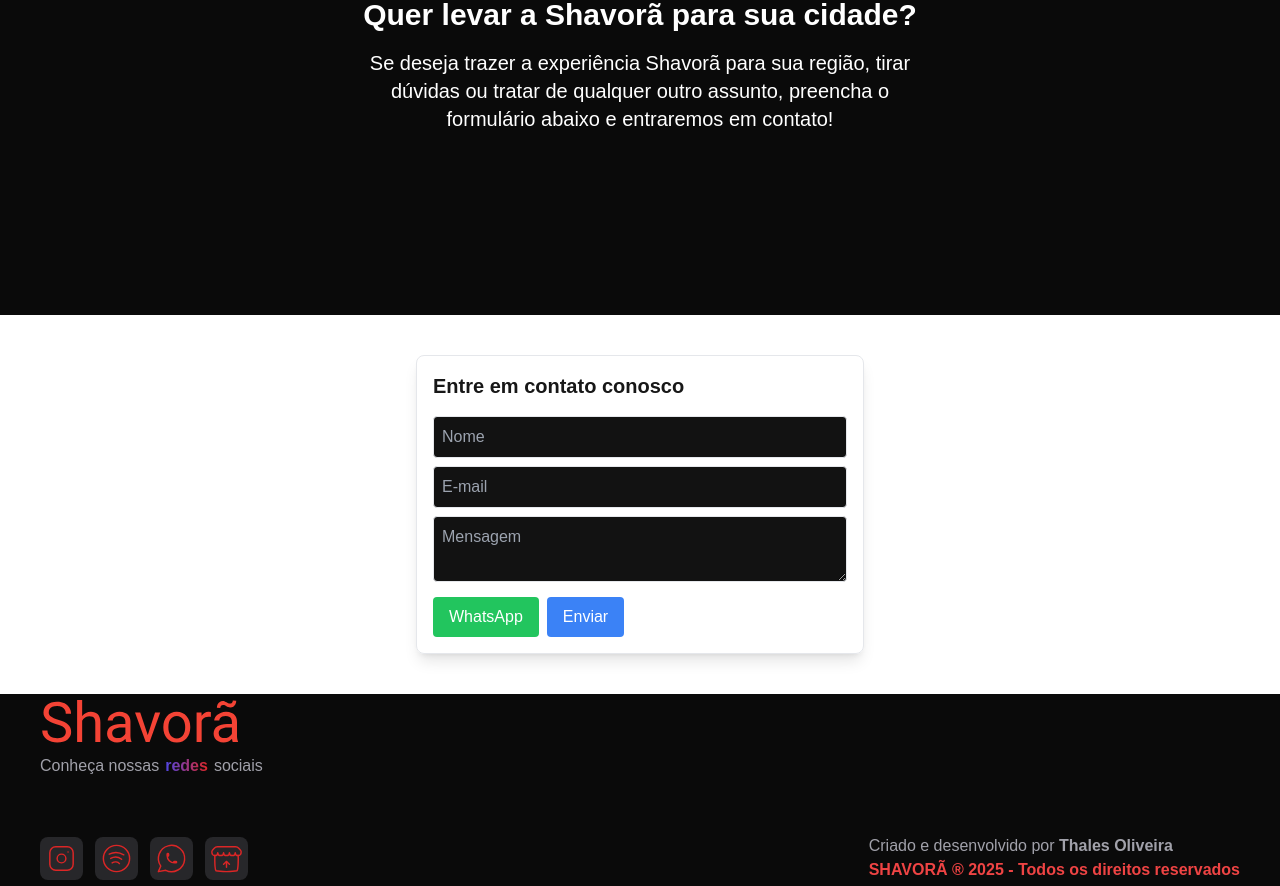
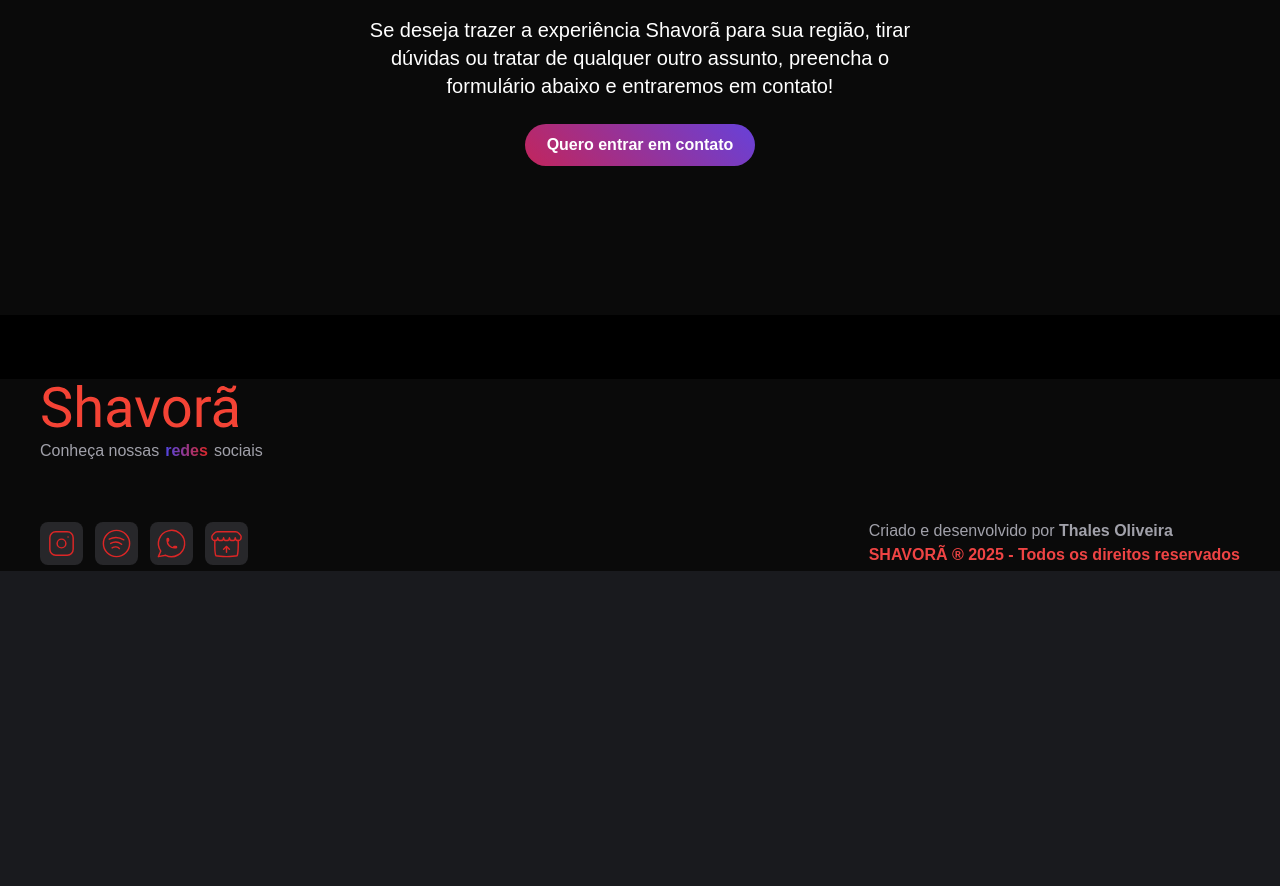
Before and after one commit to ThalesOliveira1998/shavora, a Next.js app: page /faleconosco in a window 1280 px wide. Shown: the part 345-1231 px from the top of the page. After the commit the page ends 916 px from the top, so only its background shows below. Built offline with nearby package versions, Linux system fonts and the light colour scheme.

Commit message:
Ajuste de cores

```diff
--- a/src/components/faleConosco/ConteudoFaleConosco.tsx
+++ b/src/components/faleConosco/ConteudoFaleConosco.tsx
@@ -1,20 +1,26 @@
 import Area from "@/components/template/comum/Area";
-import { useTranslation } from "react-i18next"; // ✅ Importando o hook de tradução
+import { useTranslation } from "react-i18next";
+import FaleConoscoModal from "./FaleConoscoModal";
+import { Button } from "@mantine/core";
 
 export default function ConteudoFaleConosco() {
-  const { t } = useTranslation(); // ✅ Pegando `t` para traduzir os textos
+  const { t } = useTranslation();
 
   return (
     <Area id="inicio" className="pt-20 bg-[#0A0A0A] text-white text-center">
       <div className="flex flex-col-reverse md:flex-row items-center justify-around h-auto md:h-[500px]">
-        {/* Copy chamando para ação */}
         <div className="max-w-2xl mx-auto px-6 md:px-10">
           <h2 className="text-2xl md:text-3xl font-bold mb-4">
-            {t("contact.inviteTitle")} {/* 🔹 Traduzindo "Quer levar a Shavorã para sua cidade?" */}
+            {t("contact.inviteTitle")}
           </h2>
-          <p className="text-lg md:text-xl">
-            {t("contact.inviteText")} {/* 🔹 Traduzindo "Se deseja trazer a experiência Shavorã..." */}
+          <p className="text-lg md:text-xl mb-6">
+            {t("contact.inviteText")}
           </p>
+
+          {/* Botão estilizado Mantine */}
+          <div className="flex justify-center">
+            <FaleConoscoModal />
+          </div>
         </div>
       </div>
     </Area>
--- /dev/null
+++ b/src/components/faleConosco/FaleConoscoModal.tsx
@@ -0,0 +1,102 @@
+"use client";
+
+import {
+  Modal,
+  Button,
+  TextInput,
+  Textarea,
+  Group,
+} from "@mantine/core";
+import { useDisclosure } from "@mantine/hooks";
+import { useTranslation } from "react-i18next";
+import { useState } from "react";
+
+export default function FaleConoscoModal() {
+  const { t } = useTranslation();
+  const [opened, { open, close }] = useDisclosure(false);
+  const [nome, setNome] = useState("");
+  const [email, setEmail] = useState("");
+  const [mensagem, setMensagem] = useState("");
+
+  const numeroWhatsApp = "5583998306540";
+
+  const enviarWhatsApp = () => {
+    const mensagemFormatada = encodeURIComponent(
+      `${t("contact.name")}: ${nome}\n${t("contact.email")}: ${email}\n${t("contact.message")}: ${mensagem}`
+    );
+    const url = `https://api.whatsapp.com/send?phone=${numeroWhatsApp}&text=${mensagemFormatada}`;
+    window.open(url, "_blank");
+  };
+
+  const enviarEmail = async () => {
+    try {
+      await fetch("/api/enviar-email", {
+        method: "POST",
+        headers: { "Content-Type": "application/json" },
+        body: JSON.stringify({ nome, email, mensagem }),
+      });
+      alert(t("contact.successMessage"));
+      close();
+    } catch {
+      alert(t("contact.errorMessage"));
+    }
+  };
+
+  return (
+    <>
+      {/* Botão para abrir o modal */}
+      <Button
+        variant="gradient"
+        gradient={{ from: "pink", to: "violet", deg: 45 }}
+        radius="xl"
+        size="md"
+        onClick={open}
+      >
+        {t("contact.buttonLabel")}
+      </Button>
+
+      {/* Modal */}
+      <Modal opened={opened} onClose={close} title={t("contact.title")} centered>
+        <form className="space-y-4">
+          <TextInput
+            label={t("contact.name")}
+            placeholder={t("contact.name")}
+            value={nome}
+            onChange={(e) => setNome(e.target.value)}
+            required
+          />
+          <TextInput
+            label={t("contact.email")}
+            placeholder="seu@email.com"
+            value={email}
+            onChange={(e) => setEmail(e.target.value)}
+            required
+          />
+          <Textarea
+            label={t("contact.message")}
+            placeholder={t("contact.message")}
+            value={mensagem}
+            onChange={(e) => setMensagem(e.target.value)}
+            required
+            minRows={4}
+          />
+
+          <Group justify="flex-end" mt="md">
+            <Button color="green" onClick={enviarWhatsApp}>
+              {t("contact.whatsapp")}
+            </Button>
+            <Button
+              variant="gradient"
+              gradient={{ from: "pink", to: "violet", deg: 45 }}
+              radius="xl"
+              size="md"
+              onClick={enviarEmail}
+            >
+              {t("contact.send")}
+            </Button>
+          </Group>
+        </form>
+      </Modal>
+    </>
+  );
+}
--- a/src/components/faleConosco/Formulario.tsx
+++ /dev/null
@@ -1,81 +0,0 @@
-"use client";
-
-import { useState } from "react";
-import Area from "../template/comum/Area";
-import { useTranslation } from "react-i18next"; // ✅ Importando o hook de tradução
-
-const Formulario = () => {
-  const { t } = useTranslation(); // ✅ Pegando `t` do hook
-  const [nome, setNome] = useState("");
-  const [email, setEmail] = useState("");
-  const [mensagem, setMensagem] = useState("");
-
-  const numeroWhatsApp = "5583998306540"; // Substitua pelo seu número
-
-  const enviarWhatsApp = () => {
-    const mensagemFormatada = encodeURIComponent(
-      `${t("contact.name")}: ${nome}\n${t("contact.email")}: ${email}\n${t("contact.message")}: ${mensagem}`
-    );
-    const url = `https://api.whatsapp.com/send?phone=${numeroWhatsApp}&text=${mensagemFormatada}`;
-    window.open(url, "_blank");
-  };
-
-  const enviarEmail = async () => {
-    try {
-      await fetch("/api/enviar-email", {
-        method: "POST",
-        headers: { "Content-Type": "application/json" },
-        body: JSON.stringify({ nome, email, mensagem }),
-      });
-      alert(t("contact.successMessage")); // ✅ Traduzindo a mensagem de sucesso
-    } catch {
-      alert(t("contact.errorMessage")); // ✅ Traduzindo a mensagem de erro
-    }
-  };
-
-  return (
-    <Area>
-      <div className="p-4 border rounded-lg shadow-lg max-w-md mx-auto">
-        <h2 className="text-xl font-bold mb-4">{t("contact.formTitle")}</h2> {/* ✅ Traduzido */}
-
-        <input
-          type="text"
-          placeholder={t("contact.name")} // ✅ Traduzindo "Nome"
-          value={nome}
-          onChange={(e) => setNome(e.target.value)}
-          className="w-full p-2 mb-2 border rounded"
-        />
-        <input
-          type="email"
-          placeholder={t("contact.email")} // ✅ Traduzindo "Email"
-          value={email}
-          onChange={(e) => setEmail(e.target.value)}
-          className="w-full p-2 mb-2 border rounded"
-        />
-        <textarea
-          placeholder={t("contact.message")} // ✅ Traduzindo "Mensagem"
-          value={mensagem}
-          onChange={(e) => setMensagem(e.target.value)}
-          className="w-full p-2 mb-2 border rounded"
-        />
-
-        <div className="flex gap-2">
-          <button
-            onClick={enviarWhatsApp}
-            className="bg-green-500 text-white px-4 py-2 rounded"
-          >
-            {t("contact.whatsapp")} {/* ✅ Traduzindo "WhatsApp" */}
-          </button>
-          <button
-            onClick={enviarEmail}
-            className="bg-blue-500 text-white px-4 py-2 rounded"
-          >
-            {t("contact.send")} {/* ✅ Traduzindo "Enviar" */}
-          </button>
-        </div>
-      </div>
-    </Area>
-  );
-};
-
-export default Formulario;
--- a/src/components/faleConosco/index.tsx
+++ b/src/components/faleConosco/index.tsx
@@ -1,27 +1,26 @@
 import Cabecalho from "../template/cabecalho";
 import Rodape from "../template/rodape";
-import Formulario from "./Formulario";
 import ConteudoFaleConosco from "./ConteudoFaleConosco";
-import { useTranslation } from "react-i18next"; // ✅ Importando o hook de tradução
+import FaleConoscoModal from "./FaleConoscoModal";
+import { useTranslation } from "react-i18next";
 
 const FaleConosco = () => {
-  const { t } = useTranslation(); // ✅ Obtendo `t` do hook
+  const { t } = useTranslation();
 
   return (
-    <div className="flex flex-col min-h-screen">
+    <div className="flex flex-col min-h-screen bg-black text-white">
       {/* Cabeçalho */}
       <Cabecalho />
 
-      {/* Título e Conteúdo Traduzido */}
+      {/* Título */}
       <div className="text-center mt-10 text-white text-4xl font-bold">
-        {t("contact.title")} {/* 🔹 Traduzindo "Fale Conosco" */}
+        {t("contact.title")}
       </div>
 
-      <ConteudoFaleConosco />
-
-      <div className="flex flex-1 items-center justify-center p-10">
-        <Formulario />
-      </div>
+      {/* Conteúdo */}
+      <div className="mb-16 bg-black text-white">
+  <ConteudoFaleConosco />
+</div>
 
       {/* Rodapé */}
       <Rodape />
--- a/src/locales/pt/common.json
+++ b/src/locales/pt/common.json
@@ -56,6 +56,7 @@
     "name": "Nome",
     "email": "E-mail",
     "message": "Mensagem",
+    "buttonLabel": "Quero entrar em contato",
     "send": "Enviar",
     "whatsapp": "WhatsApp",
     "inviteTitle": "Quer levar a Shavorã para sua cidade?",
--- a/src/styles/globals.css
+++ b/src/styles/globals.css
@@ -3,20 +3,20 @@
 @tailwind utilities;
 
 :root {
-  --background: #ffffff;
+  --background: #14171d;
   --foreground: #171717;
 }
 
 @media (prefers-color-scheme: dark) {
   :root {
     --background: #0a0a0a;
-    --foreground: #ededed;
+    --foreground: #090707;
   }
 }
 
 body {
   color: var(--foreground);
-  background: var(--background);
+  background-color: #191a1e;
   font-family: Arial, Helvetica, sans-serif;
 }
 @keyframes fadeIn {
```
